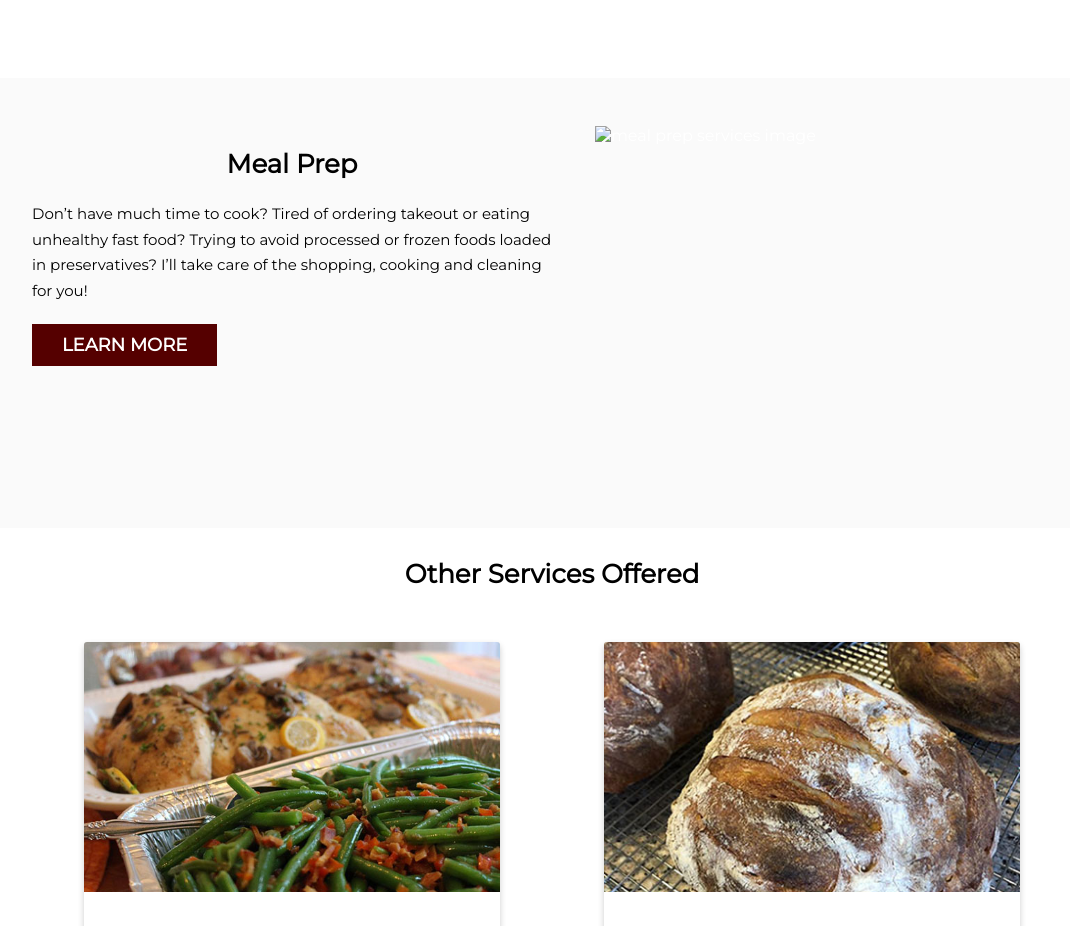
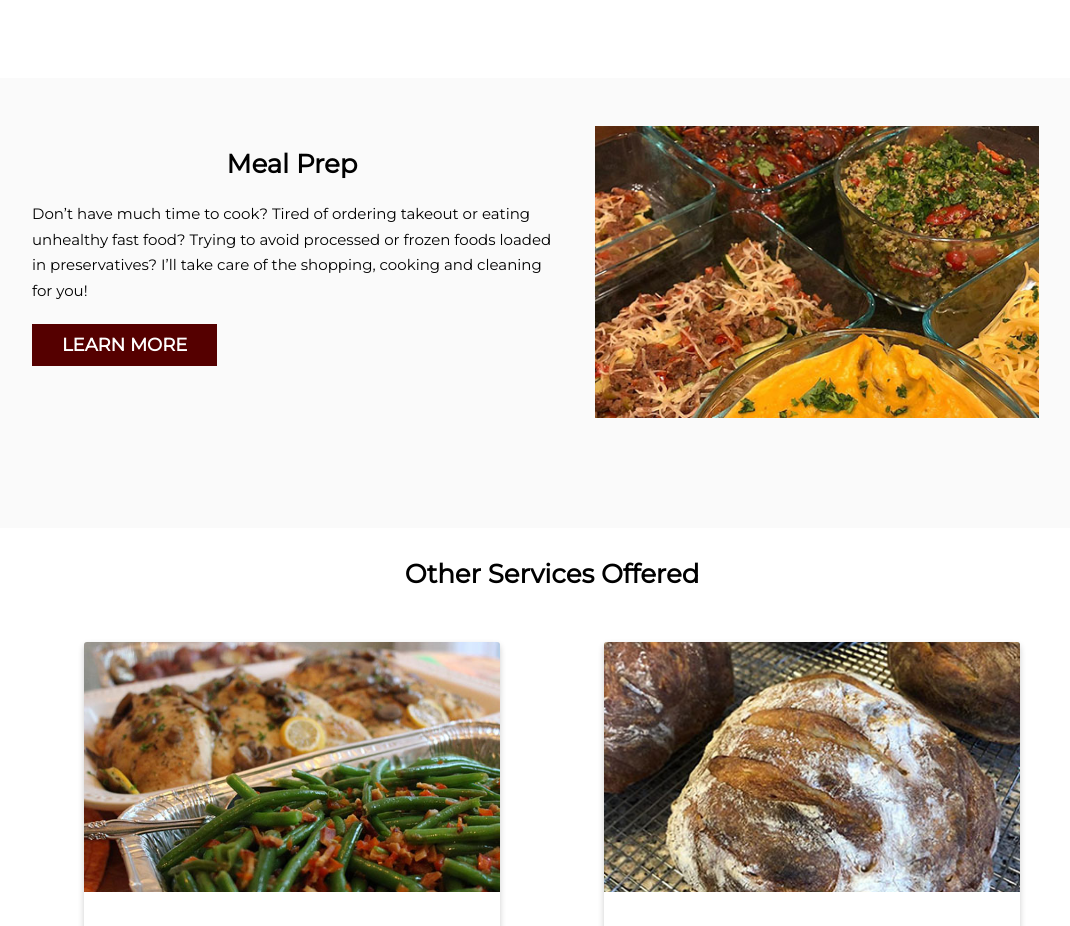
Before and after one commit to robertb1982/FischerGourmet, a plain HTML site: page index.html in a window 1280 px wide. Shown: the part 872-1798 px from the top of the page, without its empty margins (88-1158 px from the left). Drawn offline with nearby package versions, Linux system fonts and the light colour scheme; the site is published under a folder, as on GitHub Pages, so addresses that start at the root find nothing.

Commit message:
Update index.html

```diff
--- a/index.html
+++ b/index.html
@@ -76,7 +76,7 @@
 				<p class="personalized-info">Don’t have much time to cook? Tired of ordering takeout or eating unhealthy fast food? Trying to avoid processed or frozen foods loaded in preservatives? I’ll take care of the shopping, cooking and cleaning for you!</p>
 			 <p class="personalized"><a class="btn" href="services.html">Learn More</a></p>
 			</div>
-			<div class="col-5 aos-init aos-animate" id="img-main" data-aos="fade-left" data-aos-duration="800"><img src="/img/fischer-gourmet-meal-prep-image.jpg" class="img-responsive" alt="meal prep services image"></div>
+			<div class="col-5 aos-init aos-animate" id="img-main" data-aos="fade-left" data-aos-duration="800"><img src="img/fischer-gourmet-meal-prep-image.jpg" class="img-responsive" alt="meal prep services image"></div>
 		</div>
 </section>
 <div class="services-header"><h2>Other Services Offered</h2></div>
```
